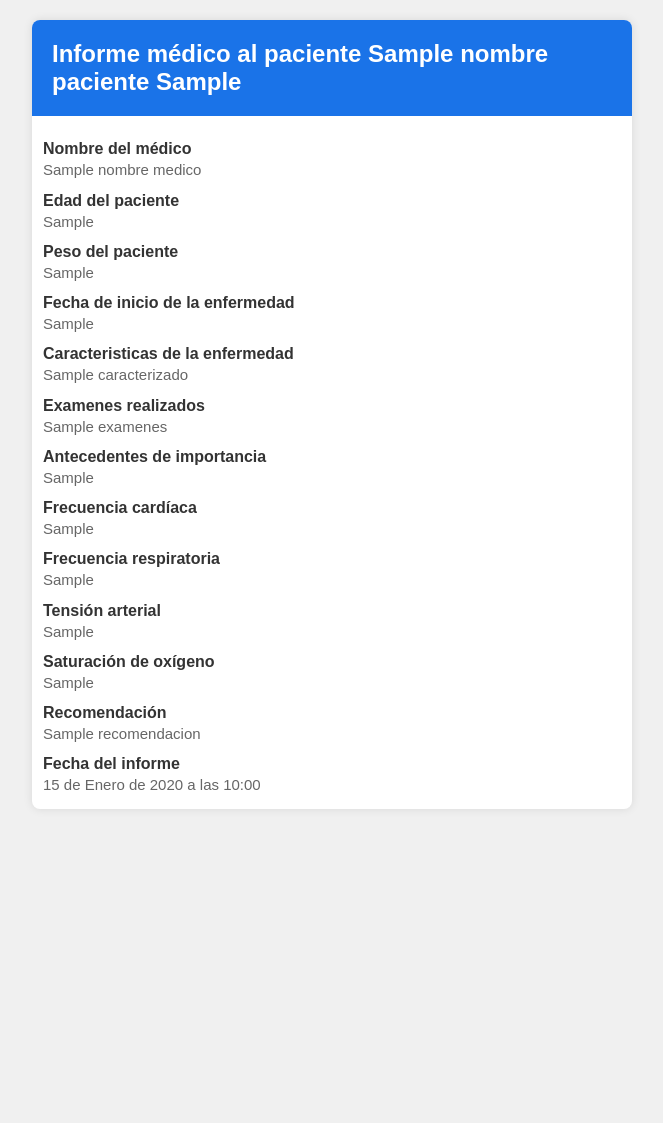
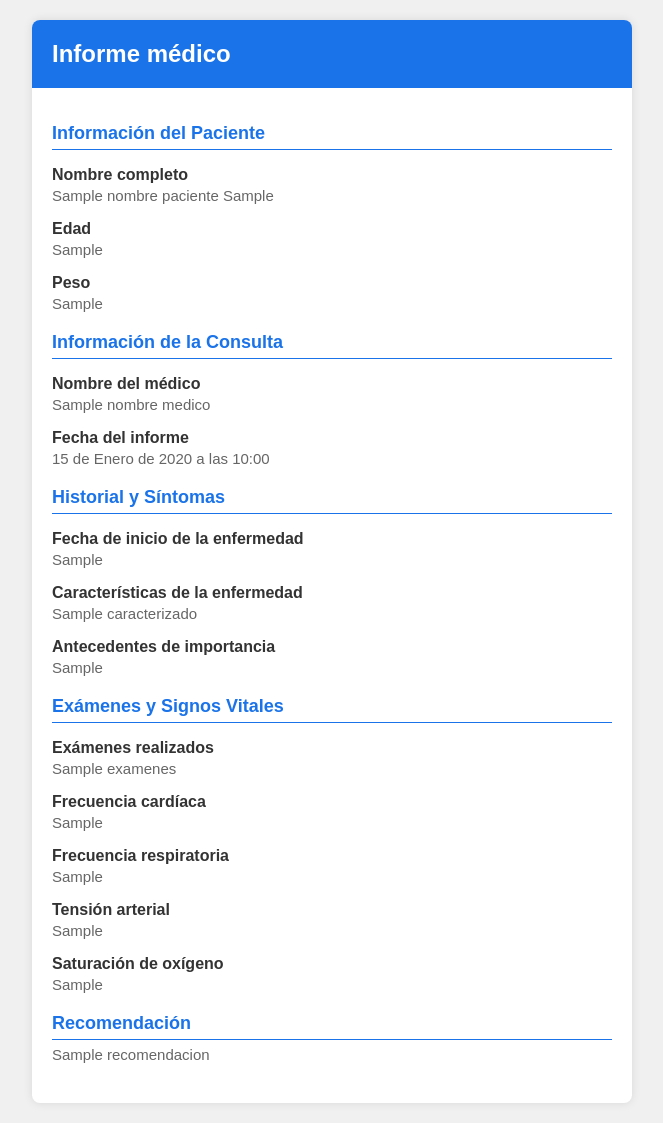
Before and after one commit to ejp16/pneumonia-detection, a Django app: template pneumonia_detection/usuario/templates/pdf_informe.html in a window 1280 px wide. Shown: the whole page, without its empty margins (308-971 px from the left). Before the commit the page ends 809 px from the top, so only its background shows below. Run offline with Django 5.2, Linux system fonts and the light colour scheme; the template is opened without the code that fills it: most values are stand-ins (such as "Sample title", 1, 10 or a date in 2020); some libraries are stand-ins or nearby versions.

Commit message:
Presentacion

```diff
--- a/pneumonia_detection/usuario/models.py
+++ b/pneumonia_detection/usuario/models.py
@@ -66,7 +66,7 @@ class Imagen(models.Model):
 
 class Analisis(models.Model):
     resultado = models.CharField(max_length=8, )
-    probabilidad = models.CharField(max_length=4, )
+    probabilidad = models.CharField(max_length=10, )
     recomendaciones = models.TextField(blank=True, null=True)
     id_imagen = models.ForeignKey(Imagen, on_delete=models.PROTECT)
     id_medico = models.ForeignKey(User, on_delete=models.PROTECT)
--- a/pneumonia_detection/usuario/templates/pdf_informe.html
+++ b/pneumonia_detection/usuario/templates/pdf_informe.html
@@ -3,7 +3,7 @@
 <head>
     <meta charset="UTF-8">
     <meta name="viewport" content="width=device-width, initial-scale=1.0">
-    <title>Datos de la Consulta</title>
+    <title>Informe Médico</title>
     <style>
         body {
             font-family: Arial, sans-serif;
@@ -29,12 +29,22 @@
             font-size: 24px;
         }
         .content {
-            padding: 11px;
+            padding: 20px;
+        }
+        .section {
+            margin-bottom: 20px;
+        }
+        .section h2 {
+            font-size: 18px;
+            color: #1a73e8;
+            margin-bottom: 6px;
+            border-bottom: 1px solid #1a73e8;
+            padding-bottom: 5px;
         }
         .field {
-            margin-bottom: 5px;
+            margin-bottom: 10px;
         }
-        .field h2 {
+        .field h3 {
             font-size: 16px;
             color: #333;
             margin-bottom: 3px;
@@ -42,8 +52,6 @@
         .field p {
             margin: 0;
             color: #666;
-        }
-        p{
             font-size: 15px;
         }
     </style>
@@ -51,60 +59,82 @@
 <body>
     <div class="container">
         <div class="header">
-            <h1>Informe médico al paciente {{ nombre_paciente }} {{ apellido_paciente }}</h1>
+            <h1>Informe médico</h1>
         </div>
         <div class="content">
+            <div class="section">
+                <h2>Información del Paciente</h2>
                 <div class="field">
-                <h2>Nombre del médico</h2>
+                    <h3>Nombre completo</h3>
+                    <p>{{ nombre_paciente }} {{ apellido_paciente }}</p>
+                </div>
+                <div class="field">
+                    <h3>Edad</h3>
+                    <p>{{ edad_paciente }}</p>
+                </div>
+                <div class="field">
+                    <h3>Peso</h3>
+                    <p>{{ peso_paciente }}</p>
+                </div>
+            </div>
+
+            <div class="section">
+                <h2>Información de la Consulta</h2>
+                <div class="field">
+                    <h3>Nombre del médico</h3>
                     <p>{{ nombre_medico }}</p>
                 </div>
                 <div class="field">
-                <h2>Edad del paciente</h2>
-                <p>{{ edad_paciente }}</p>
+                    <h3>Fecha del informe</h3>
+                    <p>{{ fecha_informe }}</p>
                 </div>
+            </div>
+
+            <div class="section">
+                <h2>Historial y Síntomas</h2>
                 <div class="field">
-                <h2>Peso del paciente</h2>
-                <p>{{ peso_paciente }}</p>
-            </div>
-            <div class="field">
-                <h2>Fecha de inicio de la enfermedad</h2>
+                    <h3>Fecha de inicio de la enfermedad</h3>
                     <p>{{ inicio_enfermedad }}</p>
                 </div>
                 <div class="field">
-                <h2>Caracteristicas de la enfermedad</h2>
+                    <h3>Características de la enfermedad</h3>
                     <p>{{ caracterizado }}</p>
                 </div>
                 <div class="field">
-                <h2>Examenes realizados</h2>
+                    <h3>Antecedentes de importancia</h3>
+                    <p>{{ antecedentes_importancia }}</p>
+                </div>
+            </div>
+
+            <div class="section">
+                <h2>Exámenes y Signos Vitales</h2>
+                <div class="field">
+                    <h3>Exámenes realizados</h3>
                     <p>{{ examenes }}</p>
                 </div>
                 <div class="field">
-                <h2>Antecedentes de importancia</h2>
-                <p>{{ antecedentes_importancia }}</p>
-            </div>
-            <div class="field">
-                <h2>Frecuencia cardíaca</h2>
+                    <h3>Frecuencia cardíaca</h3>
                     <p>{{ frecuencia_cardiaca }}</p>
                 </div>
                 <div class="field">
-                <h2>Frecuencia respiratoria</h2>
+                    <h3>Frecuencia respiratoria</h3>
                     <p>{{ frecuencia_respiratoria }}</p>
                 </div>
                 <div class="field">
-                <h2>Tensión arterial</h2>
+                    <h3>Tensión arterial</h3>
                     <p>{{ tension_arterial }}</p>
                 </div>
                 <div class="field">
-                <h2>Saturación de oxígeno</h2>
+                    <h3>Saturación de oxígeno</h3>
                     <p>{{ saturacion_oxigeno }}</p>
                 </div>
+            </div>
+
+            <div class="section">
+                <h2>Recomendación</h2>
                 <div class="field">
-                <h2>Recomendación</h2>
                     <p>{{ recomendacion }}</p>
                 </div>
-            <div class="field">
-                <h2>Fecha del informe</h2>
-                <p>{{ fecha_informe }}</p>
             </div>
         </div>
     </div>
--- a/pneumonia_detection/usuario/utils.py
+++ b/pneumonia_detection/usuario/utils.py
@@ -31,7 +31,7 @@ class Modelo:
         else:
             self.clase = 'Neumonía'
             self.prob = prediccion[0][1]
-        return {'resultado': self.clase, 'probabilidad': round(self.prob*100, 1)}
+        return {'resultado': self.clase, 'probabilidad': round(self.prob*100, 2)}
 
     def prompt(self, edad, peso, altura, antecedentes):
         texto = (f"Paciente de {edad} años de edad con peso de {peso} "
--- a/pneumonia_detection/usuario/views.py
+++ b/pneumonia_detection/usuario/views.py
@@ -294,6 +294,7 @@ class RegistrarAnalisis(MedicoUserMixin, FormView):
 
             return redirect('ver_paciente', pk=id_paciente)
         except Exception as e:
+            print(e)
             messages.error(self.request, 'Ocurrio un error, intentalo denuevo')
             return redirect('registrar_analisis', pk=id_paciente)
 #Registrar informes
```
Also changed, not shown: pneumonia_detection/usuario/migrations/0007_alter_analisis_probabilidad.py (added). Lines whose indentation alone changed are shown as unchanged.
